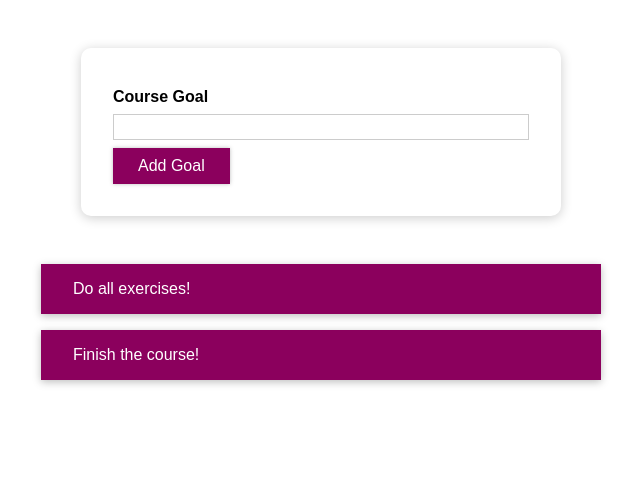
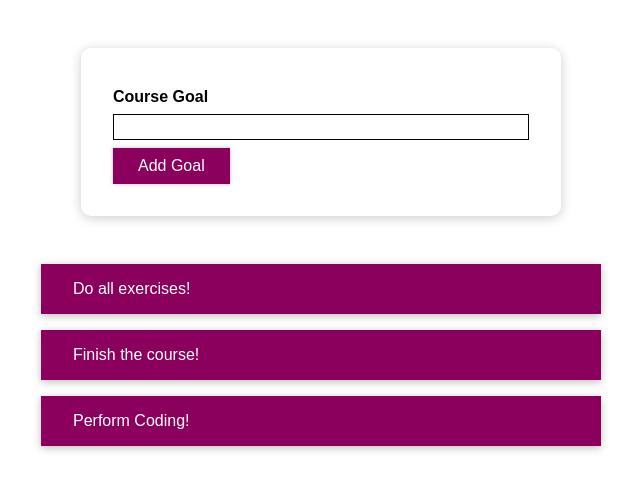
Before and after one commit to Nazeer1991/udemyTodo, a React (Create React App) app: page / in a window 1280 px wide. Shown: the top 490 px of the page, without its empty margins (319-959 px from the left). Built offline with nearby package versions, Linux system fonts and the light colour scheme.

Commit message:
setting inline styles

```diff
--- a/src/App.js
+++ b/src/App.js
@@ -1,32 +1,33 @@
-import React, { useState } from 'react';
+import React, { useState } from "react";
 
-import CourseGoalList from './components/CourseGoals/CourseGoalList/CourseGoalList';
-import CourseInput from './components/CourseGoals/CourseInput/CourseInput';
-import './App.css';
+import CourseGoalList from "./components/CourseGoals/CourseGoalList/CourseGoalList";
+import CourseInput from "./components/CourseGoals/CourseInput/CourseInput";
+import "./App.css";
 
 const App = () => {
   const [courseGoals, setCourseGoals] = useState([
-    { text: 'Do all exercises!', id: 'g1' },
-    { text: 'Finish the course!', id: 'g2' }
+    { text: "Do all exercises!", id: "g1" },
+    { text: "Finish the course!", id: "g2" },
+    { text: "Perform Coding!", id: "g3" },
   ]);
 
-  const addGoalHandler = enteredText => {
-    setCourseGoals(prevGoals => {
+  const addGoalHandler = (enteredText) => {
+    setCourseGoals((prevGoals) => {
       const updatedGoals = [...prevGoals];
       updatedGoals.unshift({ text: enteredText, id: Math.random().toString() });
       return updatedGoals;
     });
   };
 
-  const deleteItemHandler = goalId => {
-    setCourseGoals(prevGoals => {
-      const updatedGoals = prevGoals.filter(goal => goal.id !== goalId);
+  const deleteItemHandler = (goalId) => {
+    setCourseGoals((prevGoals) => {
+      const updatedGoals = prevGoals.filter((goal) => goal.id !== goalId);
       return updatedGoals;
     });
   };
 
   let content = (
-    <p style={{ textAlign: 'center' }}>No goals found. Maybe add one?</p>
+    <p style={{ textAlign: "center" }}>No goals found. Maybe add one?</p>
   );
 
   if (courseGoals.length > 0) {
--- a/src/components/CourseGoals/CourseInput/CourseInput.js
+++ b/src/components/CourseGoals/CourseInput/CourseInput.js
@@ -1,25 +1,40 @@
-import React, { useState } from 'react';
+import React, { useState } from "react";
 
-import Button from '../../UI/Button/Button';
-import './CourseInput.css';
+import Button from "../../UI/Button/Button";
+import "./CourseInput.css";
 
-const CourseInput = props => {
-  const [enteredValue, setEnteredValue] = useState('');
+const CourseInput = (props) => {
+  const [enteredValue, setEnteredValue] = useState("");
+  const [isValid, setIsValid] = useState(true);
 
-  const goalInputChangeHandler = event => {
+  const goalInputChangeHandler = (event) => {
+    if (event.target.value.trim().length > 0) {
+      setIsValid(true);
+    }
     setEnteredValue(event.target.value);
   };
 
-  const formSubmitHandler = event => {
+  const formSubmitHandler = (event) => {
     event.preventDefault();
+    if (enteredValue.trim().length === 0) {
+      setIsValid(false);
+      return;
+    }
     props.onAddGoal(enteredValue);
   };
 
   return (
     <form onSubmit={formSubmitHandler}>
       <div className="form-control">
-        <label>Course Goal</label>
-        <input type="text" onChange={goalInputChangeHandler} />
+        <label style={{ color: !isValid ? "red" : "black" }}>Course Goal</label>
+        <input
+          style={{
+            borderColor: !isValid ? "red" : "black",
+            backgroundColor: !isValid ? "salmon" : "transparent",
+          }}
+          type="text"
+          onChange={goalInputChangeHandler}
+        />
       </div>
       <Button type="submit">Add Goal</Button>
     </form>
```
Also changed, not shown: 1 other file (tests, documents, lock files or other folders).
